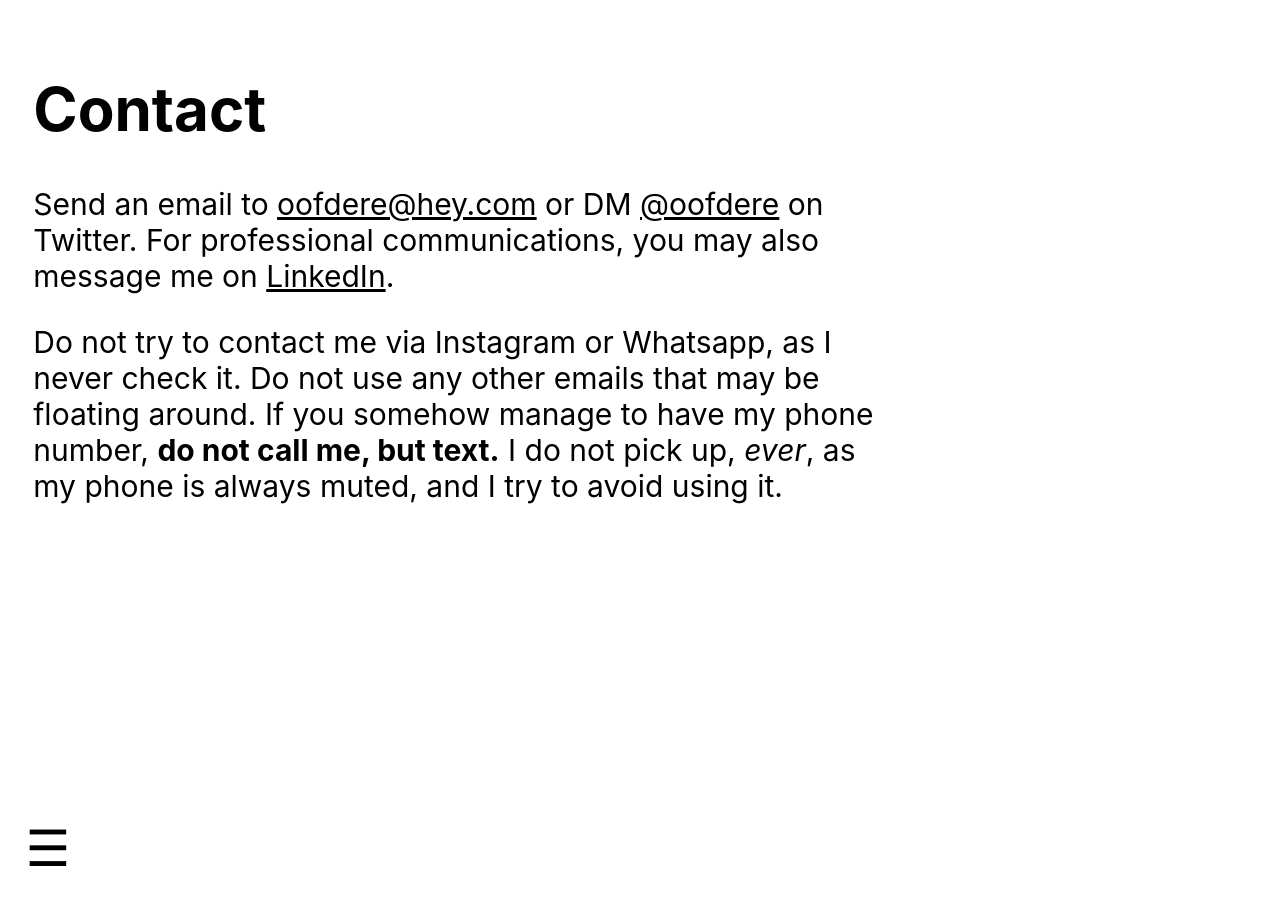
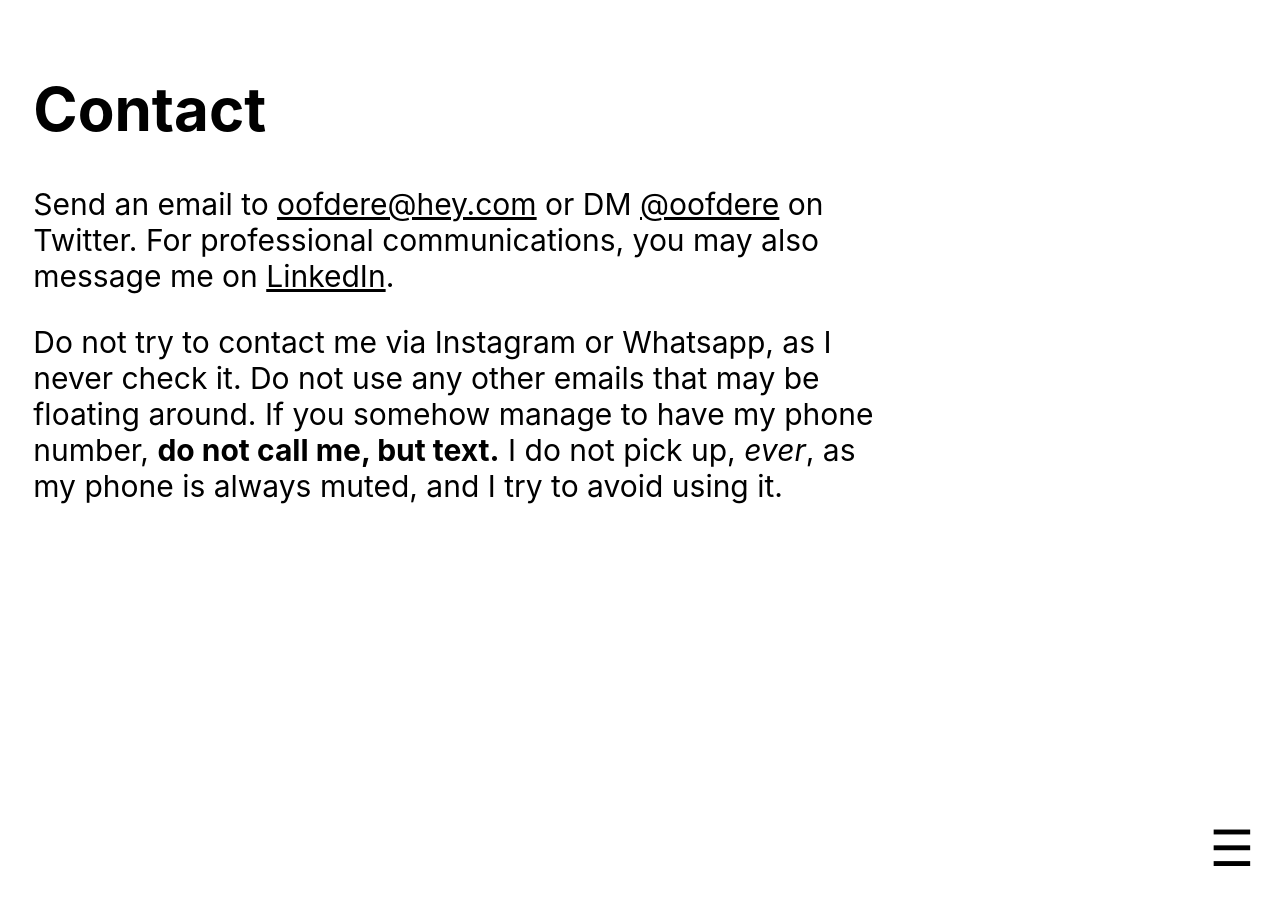
Before and after one commit to oofdere/oofdere.space, a Jekyll site: the page built from contact.md, in a window 1280 px wide. Built offline with Jekyll 4.4.1, drawn with Linux system fonts in a browser that asks for light colours.

Commit message:
getting lazy

```diff
--- a/assets/style.css
+++ b/assets/style.css
@@ -7,7 +7,7 @@
 #navigation {
     position: fixed;
     bottom: 1%;
-    left: 1%;
+    right: 1%;
     background-color: white;
     padding: 1%;
 }
```
